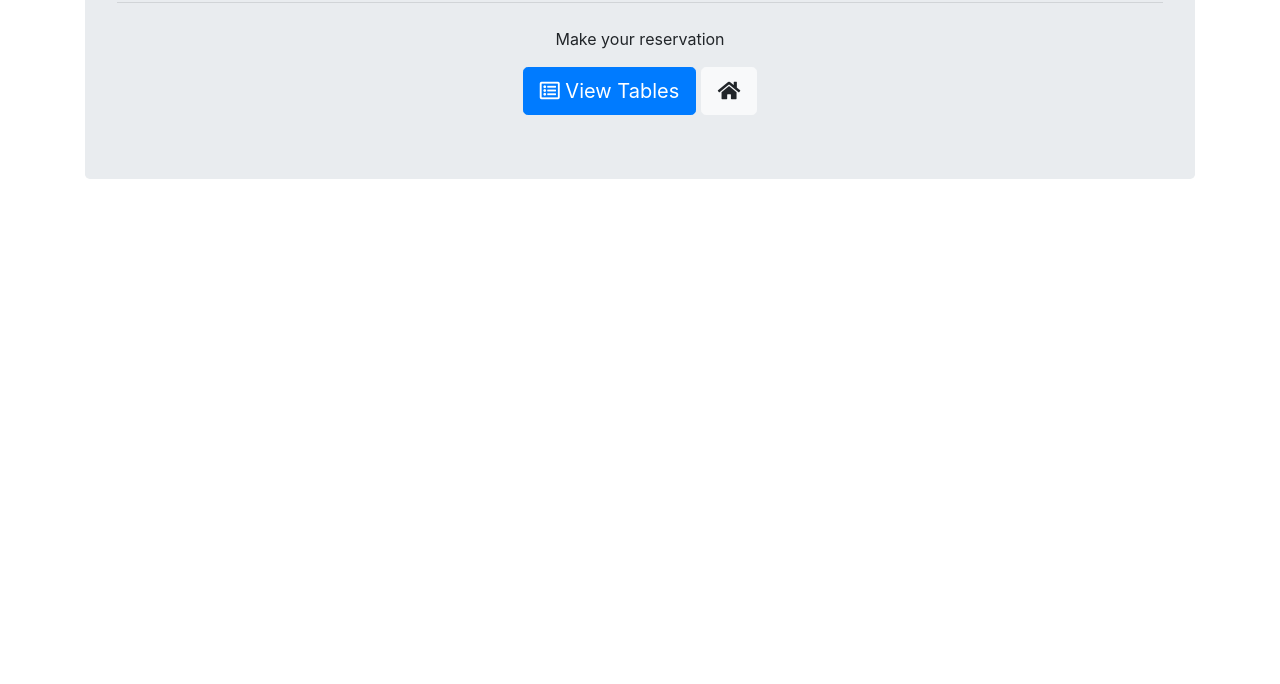
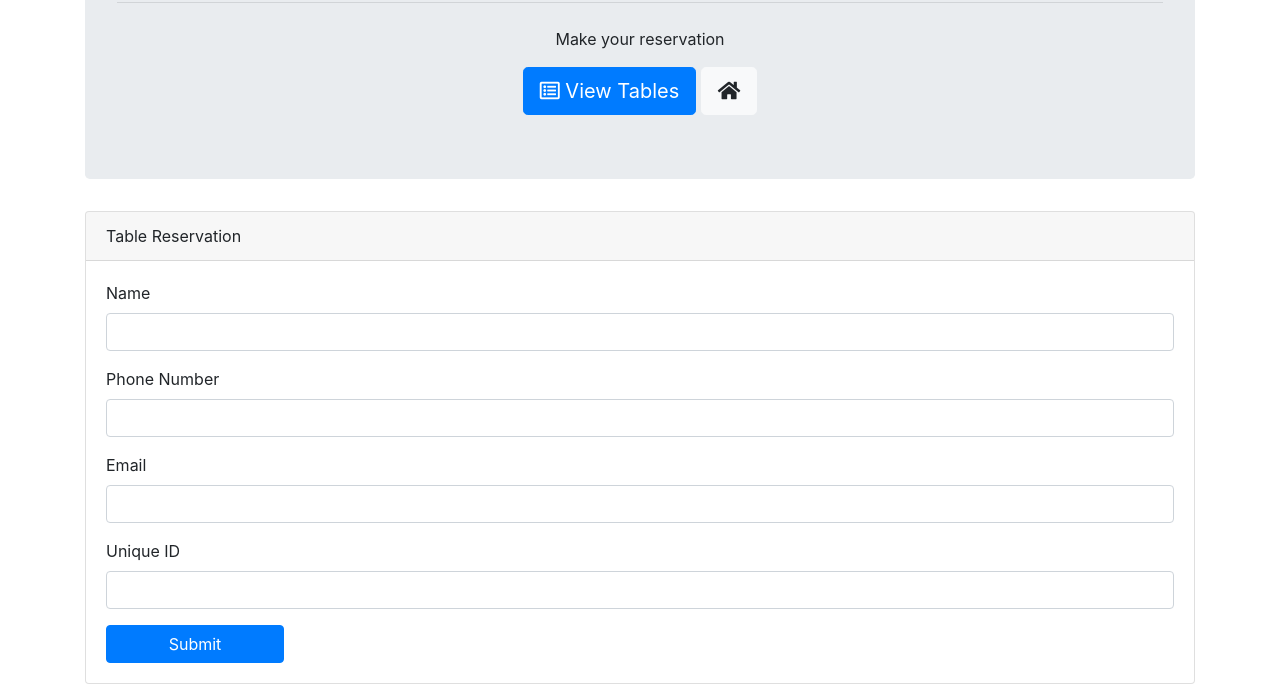
Before and after one commit to whoerman/Hot-restaurant, a website: page reservations.html in a window 1280 px wide. Shown: the part 153-837 px from the top of the page. Before the commit the page ends 800 px from the top, so only its background shows below. Drawn offline with nearby package versions, Linux system fonts and the light colour scheme.

Commit message:
added form!

```diff
--- a/reservations.html
+++ b/reservations.html
@@ -1,12 +1,16 @@
 <!DOCTYPE html>
 <html lang="en">
+
 <head>
     <meta charset="UTF-8">
     <meta name="viewport" content="width=device-width, initial-scale=1.0">
-    <link rel="stylesheet" href="https://stackpath.bootstrapcdn.com/bootstrap/4.4.1/css/bootstrap.min.css" integrity="sha384-Vkoo8x4CGsO3+Hhxv8T/Q5PaXtkKtu6ug5TOeNV6gBiFeWPGFN9MuhOf23Q9Ifjh" crossorigin="anonymous">
-    <link rel="stylesheet" href="https://use.fontawesome.com/releases/v5.8.1/css/all.css" integrity="sha384-50oBUHEmvpQ+1lW4y57PTFmhCaXp0ML5d60M1M7uH2+nqUivzIebhndOJK28anvf" crossorigin="anonymous" />
+    <link rel="stylesheet" href="https://stackpath.bootstrapcdn.com/bootstrap/4.4.1/css/bootstrap.min.css"
+        integrity="sha384-Vkoo8x4CGsO3+Hhxv8T/Q5PaXtkKtu6ug5TOeNV6gBiFeWPGFN9MuhOf23Q9Ifjh" crossorigin="anonymous">
+    <link rel="stylesheet" href="https://use.fontawesome.com/releases/v5.8.1/css/all.css"
+        integrity="sha384-50oBUHEmvpQ+1lW4y57PTFmhCaXp0ML5d60M1M7uH2+nqUivzIebhndOJK28anvf" crossorigin="anonymous" />
     <title>Document</title>
 </head>
+
 <body>
 
     <div class="container">
@@ -14,12 +18,38 @@
             <h1 class="display-4"><i class="fas fa-fire"></i> Hot Restaurant!</h1>
             <hr class="my-4">
             <p>Make your reservation</p>
-            <a class="btn btn-primary btn-lg" href="./tables.html" role="button"><i class="far fa-list-alt"></i> View Tables</a>
+            <a class="btn btn-primary btn-lg" href="./tables.html" role="button"><i class="far fa-list-alt"></i> View
+                Tables</a>
             <a class="btn btn-light btn-lg" href="./index.html" role="button"><i class="fas fa-home"></i></a>
-          </div>
-          </div>
+        </div>
+    </div>
 
+    <div class="container">
+        <div class="card">
+            <div class="card-header">Table Reservation</div>
+            <div class="card-body">
+                <div class="form-group">
+                    <label for="name">Name</label>
+                    <input type="name" class="form-control" id="name">
+                </div>
+                <div class="form-group">
+                    <label for="phone">Phone Number</label>
+                    <input type="phone" class="form-control" id="phone">
+                </div>
+                <div class="form-group">
+                    <label for="email">Email</label>
+                    <input type="email" class="form-control" id="email">
+                </div>
+                <div class="form-group">
+                    <label for="id">Unique ID</label>
+                    <input type="id" class="form-control" id="id">
+                </div>
+                <button type="submit" class="btn btn-primary col-lg-2">Submit</button>
+            </div>
+        </div>
+    </div>
 
 
 </body>
+
 </html>
```
